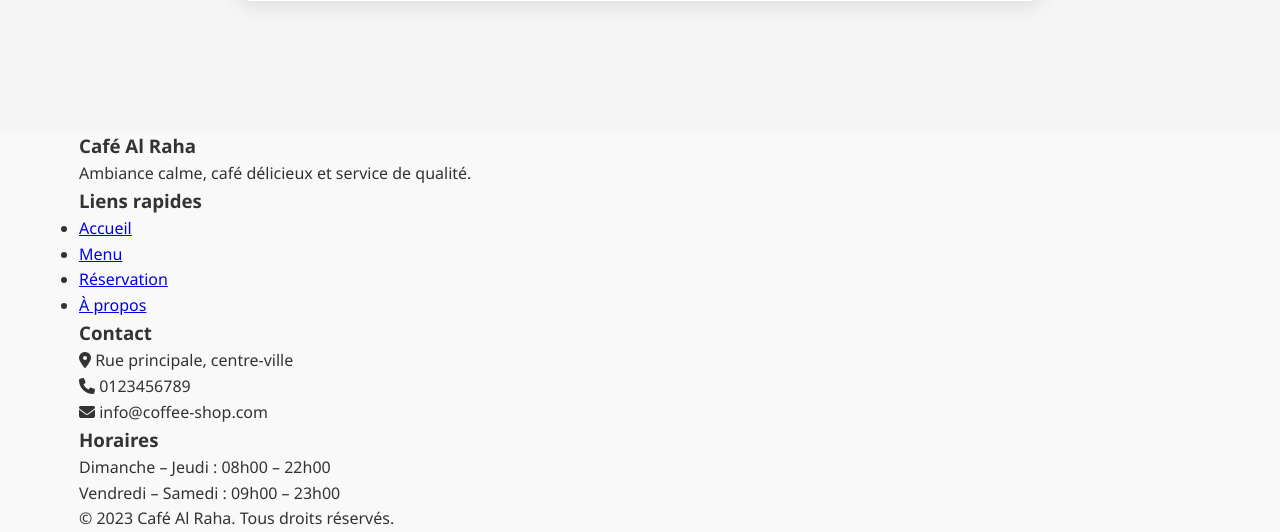
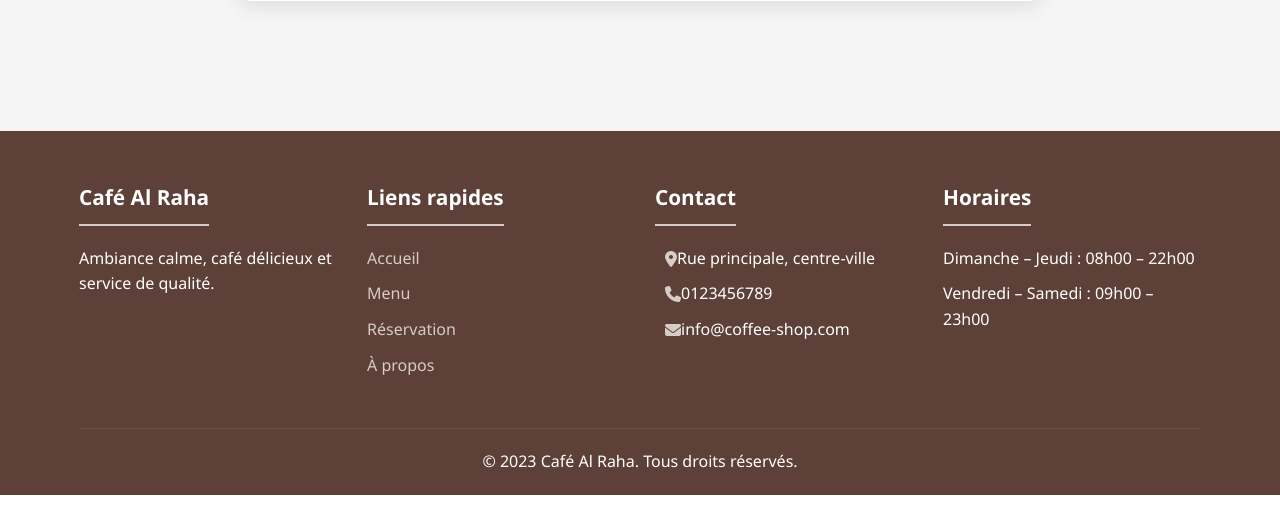
Before and after one commit to khouloudbouzabia/paw, a PHP site: page / in a window 1280 px wide. Shown: the part 1835-2367 px from the top of the page. After the commit the page ends 2330 px from the top, so only its background shows below. Run offline with PHP 8.4, Linux system fonts and the light colour scheme.

Commit message:
ajoute style de Pied des pages

```diff
--- a/css/style.css
+++ b/css/style.css
@@ -230,3 +230,60 @@ textarea {
     color: #721c24;
     border: 1px solid #f5c6cb;
 }
+
+/* Pied de page */
+.footer {
+    background-color: #5D4037;
+    color: white;
+    padding: 50px 0 20px;
+}
+
+.footer-content {
+    display: grid;
+    grid-template-columns: repeat(auto-fit, minmax(250px, 1fr));
+    gap: 30px;
+    margin-bottom: 40px;
+}
+
+.footer-section h3 {
+    font-size: 1.3rem;
+    margin-bottom: 20px;
+    border-bottom: 2px solid #D7CCC8;
+    padding-bottom: 10px;
+    display: inline-block;
+}
+
+.footer-section ul {
+    list-style: none;
+}
+
+.footer-section ul li {
+    margin-bottom: 10px;
+}
+
+.footer-section ul li a {
+    color: #D7CCC8;
+    text-decoration: none;
+    transition: color 0.3s;
+}
+
+.footer-section ul li a:hover {
+    color: white;
+}
+
+.footer-section p {
+    margin-bottom: 10px;
+    display: flex;
+    align-items: center;
+}
+
+.footer-section i {
+    margin-left: 10px;
+    color: #D7CCC8;
+}
+
+.footer-bottom {
+    text-align: center;
+    padding-top: 20px;
+    border-top: 1px solid rgba(255,255,255,0.1);
+}
```
